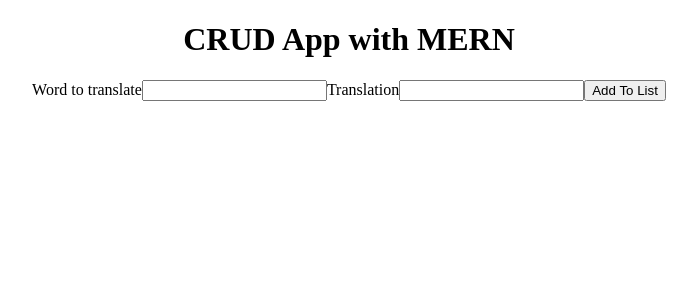
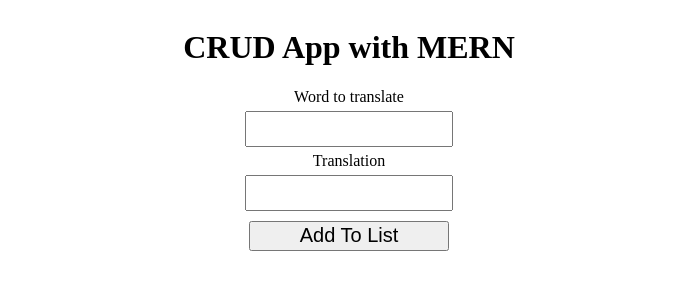
Before and after one commit to estaniulyte/CRUD-MERN, a React (Create React App) app in the folder client/: page / in a window 1280 px wide. Shown: the top 300 px of the page, without its empty margins (291-988 px from the left). Built offline with nearby package versions, Linux system fonts and the light colour scheme.

Commit message:
Add button and input styling, remove default styling

```diff
--- a/client/src/App.css
+++ b/client/src/App.css
@@ -1,38 +1,14 @@
 .App {
   text-align: center;
+  display: flex;
+  flex-direction: column;
+  justify-content: center;
+  align-items: center;
 }
 
-.App-logo {
-  height: 40vmin;
-  pointer-events: none;
+input, button {
+  width: 200px;
+  height: 30px;
+  font-size: 20px;
+  margin: 5px;
 }
-
-@media (prefers-reduced-motion: no-preference) {
-  .App-logo {
-    animation: App-logo-spin infinite 20s linear;
-  }
-}
-
-.App-header {
-  background-color: #282c34;
-  min-height: 100vh;
-  display: flex;
-  flex-direction: column;
-  align-items: center;
-  justify-content: center;
-  font-size: calc(10px + 2vmin);
-  color: white;
-}
-
-.App-link {
-  color: #61dafb;
-}
-
-@keyframes App-logo-spin {
-  from {
-    transform: rotate(0deg);
-  }
-  to {
-    transform: rotate(360deg);
-  }
-}
```
